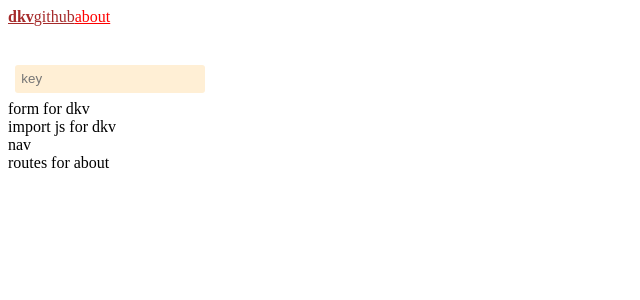
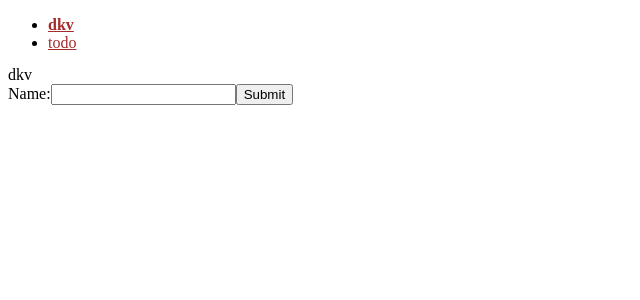
Before and after one commit to toidiu/dkv, a React (Vite) app in the folder client/: page / in a window 1280 px wide. Shown: the top 300 px of the page, without its empty margins (0-640 px from the left). Built offline with nearby package versions, Linux system fonts and the light colour scheme.

Commit message:
got router, simple form and links

```diff
--- a/client/package.json
+++ b/client/package.json
@@ -15,6 +15,7 @@
     "components": "^0.1.0",
     "react": "^16.3.2",
     "react-dom": "^16.3.2",
+    "react-router-dom": "^4.3.1",
     "styled-components": "^3.3.0"
   },
   "devDependencies": {
--- /dev/null
+++ b/client/src/components/Dkv.tsx
@@ -0,0 +1,58 @@
+import * as React from 'react';
+import styled from 'styled-components';
+
+
+class Dkv extends React.Component {
+  constructor(props) {
+    super(props);
+    this.state = {value: ''};
+
+    this.handleChange = this.handleChange.bind(this);
+    this.handleSubmit = this.handleSubmit.bind(this);
+  }
+
+  handleChange(event) {
+    this.setState({value: event.target.value});
+  }
+
+  handleSubmit(event) {
+    console.log('A name was submitted: ' + this.state.value);
+
+    event.preventDefault();
+  }
+
+  render() {
+    return (
+      <div>
+        <div>dkv</div>
+
+        <form onSubmit={this.handleSubmit}>
+          <label>
+            Name:
+            <input type="text" value={this.state.value} onChange={this.handleChange} />
+          </label>
+          <input type="submit" value="Submit" />
+        </form>
+      </div>
+    );
+  }
+}
+
+/* const Input = styled.input` */
+/*   padding: 0.5em; */
+/*   margin: 0.5em; */
+/*   color: palevioletred; */
+/*   background: papayawhip; */
+/*   border: none; */
+/*   border-radius: 3px; */
+/* `; */
+
+/* const Button = styled.button` */
+/*   background: palevioletred; */
+/*   border-radius: 3px; */
+/*   border: none; */
+/*   color: white; */
+/* `; */
+
+
+export default Dkv;
--- a/client/src/components/Nav.tsx
+++ b/client/src/components/Nav.tsx
@@ -1,43 +1,19 @@
 import * as React from 'react';
 import './Nav.less';
-
-export interface NavProps {
-  title: string;
-  links: Array<number>;
-}
 
 function Nav(props: NavProps) {
 
   return (
     <nav className="nav">
-      <a href="example.com"><strong>{props.title}</strong></a>
 
-      {props.links
-        .map(link =>
-          <Link
-            key={link}
-            name={link.split(':')[0]}
-            class={link.split(':')[1]}
-            url="example.com"
-          />
-        )
-      }
+      <ul>
+        <li><a href="#"><strong>{props.title}</strong></a></li>
+
+        <li><a href="#todo">todo</a></li>
+      </ul>
 
     </nav>
   );
 }
 
-export interface LinkProps {
-  name: string;
-  class: string;
-  url: string;
-}
-
-function Link(props: LinkProps) {
-  return (
-    <a className={props.class} href={props.url}>{props.name}</a>
-  )
-}
-
-
 export default Nav;
--- a/client/src/components/Todo.tsx
+++ b/client/src/components/Todo.tsx
@@ -1,7 +1,6 @@
 import * as React from 'react';
 
 function Todo() {
-
   return (
     <div>
       <div>form for dkv</div>
@@ -13,4 +12,5 @@
   );
 }
 
+
 export default Todo;
--- a/client/src/index.tsx
+++ b/client/src/index.tsx
@@ -1,10 +1,11 @@
 import * as React from 'react';
-import * as ReactDOM from 'react-dom';
+import { render } from 'react-dom';
+import { BrowserRouter, HashRouter } from 'react-router-dom'
 import App from './pages/App.tsx'
 
-ReactDOM.render(
-  <App title="dkv" >
-    middle
-  </App>,
-  document.getElementById('app') as HTMLElement
-);
+
+render((
+  <HashRouter>
+    <App />
+  </HashRouter>
+), document.getElementById('app'));
--- a/client/src/pages/App.tsx
+++ b/client/src/pages/App.tsx
@@ -1,41 +1,17 @@
 import * as React from 'react';
 import Nav from '../components/Nav.tsx'
-import Todo from '../components/Todo.tsx'
-import styled from 'styled-components';
+import Main from './Main.tsx'
 
 export interface AppProps {
   title: string;
 }
 
-function App(props: AppProps) {
+const App = () => (
+  <div>
+    <Nav title={"dkv"} links={["todo:#todo:active"]} />
+    <Main />
+  </div>
+)
 
-  return (
-    <div>
-      <Nav title={props.title} links={["github", "about:active"]} />
-
-      <form>
-        <Input placeholder="key" type="text" />
-      </form>
-
-      <Todo/>
-    </div>
-  );
-}
-
-const Input = styled.input`
-  padding: 0.5em;
-  margin: 0.5em;
-  color: palevioletred;
-  background: papayawhip;
-  border: none;
-  border-radius: 3px;
-`;
-
-const Button = styled.button`
-  background: palevioletred;
-  border-radius: 3px;
-  border: none;
-  color: white;
-`;
 
 export default App;
--- /dev/null
+++ b/client/src/pages/Main.tsx
@@ -0,0 +1,17 @@
+import * as React from 'react';
+import React from 'react'
+import { Switch, Route } from 'react-router-dom'
+
+import Dkv from '../components/Dkv.tsx'
+import Todo from '../components/Todo.tsx'
+
+const Main = () => (
+  <main>
+    <Switch>
+      <Route exact path='/' component={Dkv}/>
+      <Route path='/todo' component={Todo}/>
+    </Switch>
+  </main>
+)
+
+export default Main;
```
Also changed, not shown: 1 other file (tests, documents, lock files or other folders).
